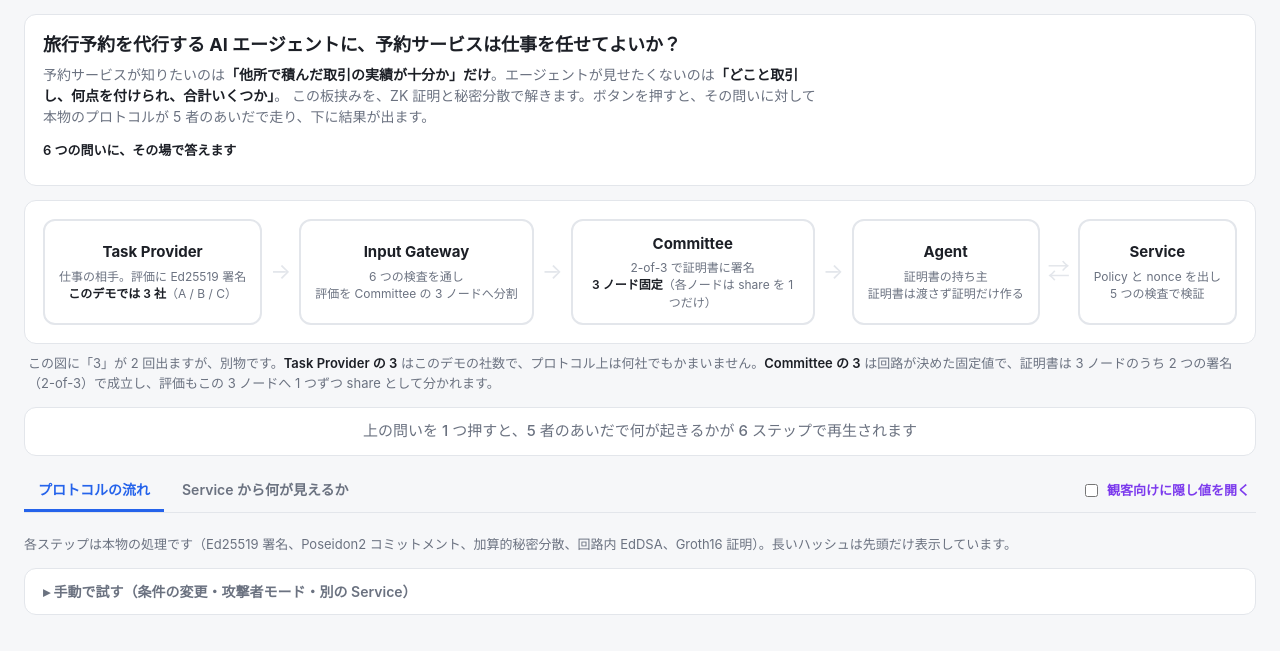
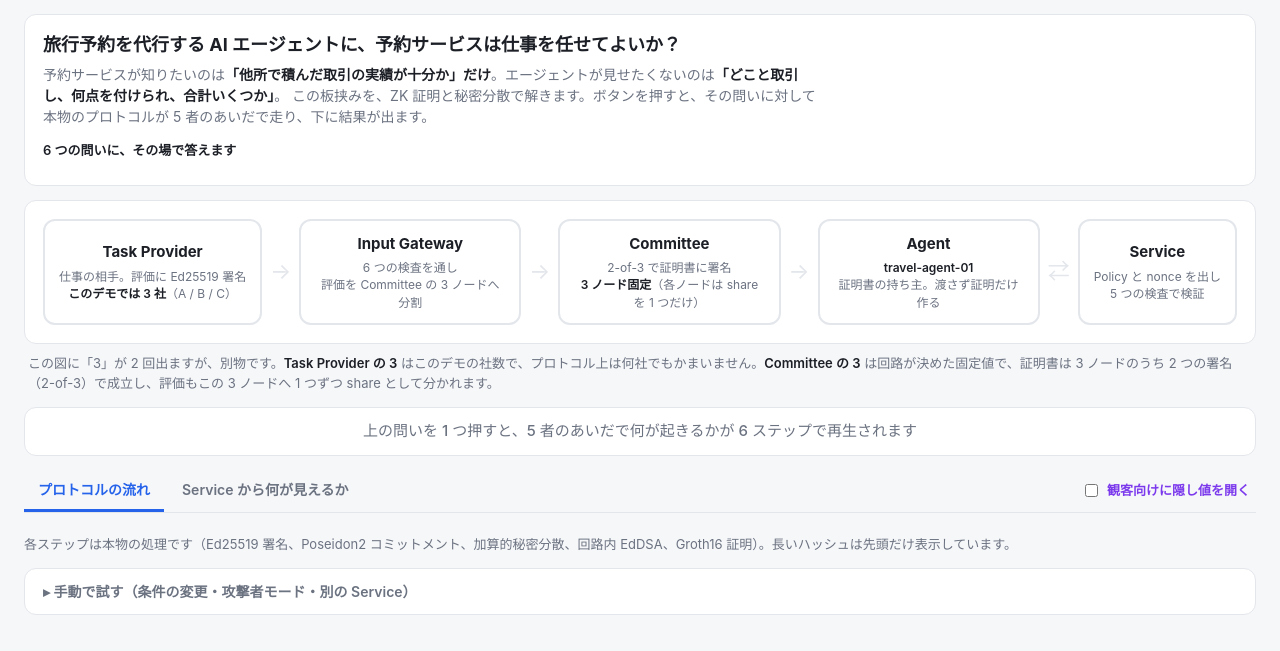
Before and after one commit to da1suk8/zk-agent-passport, a plain HTML site: page cmd/web/index.html in a window 1280 px wide. Shown: the part 63-714 px from the top of the page. Drawn offline with Linux system fonts and the light colour scheme; no server answers.

Commit message:
feat(web): name the agent in the architecture diagram

```diff
--- a/cmd/web/index.html
+++ b/cmd/web/index.html
@@ -162,7 +162,7 @@
     <div class="arrow" data-arrow="gateway-committee">→</div>
     <div class="actor" data-actor="committee"><div class="name">Committee</div><div class="role">2-of-3 で証明書に署名<br><b>3 ノード固定</b>（各ノードは share を 1 つだけ）</div></div>
     <div class="arrow" data-arrow="committee-agent">→</div>
-    <div class="actor" data-actor="agent"><div class="name">Agent</div><div class="role">証明書の持ち主<br>証明書は渡さず証明だけ作る</div></div>
+    <div class="actor" data-actor="agent"><div class="name">Agent</div><div class="role"><b>travel-agent-01</b><br>証明書の持ち主。渡さず証明だけ作る</div></div>
     <div class="arrow" data-arrow="agent-service">⇄</div>
     <div class="actor" data-actor="service"><div class="name">Service</div><div class="role">Policy と nonce を出し<br>5 つの検査で検証</div></div>
   </section>
```
